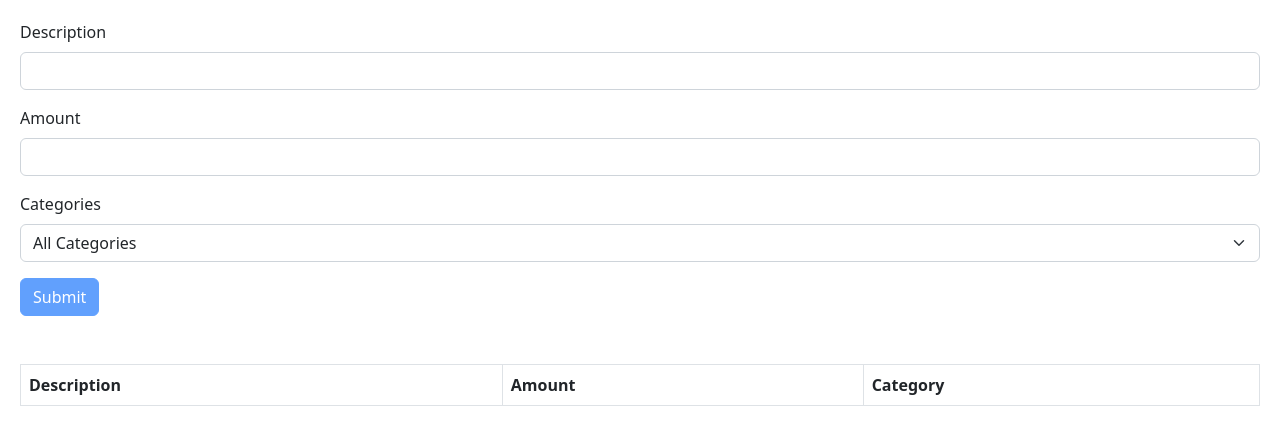
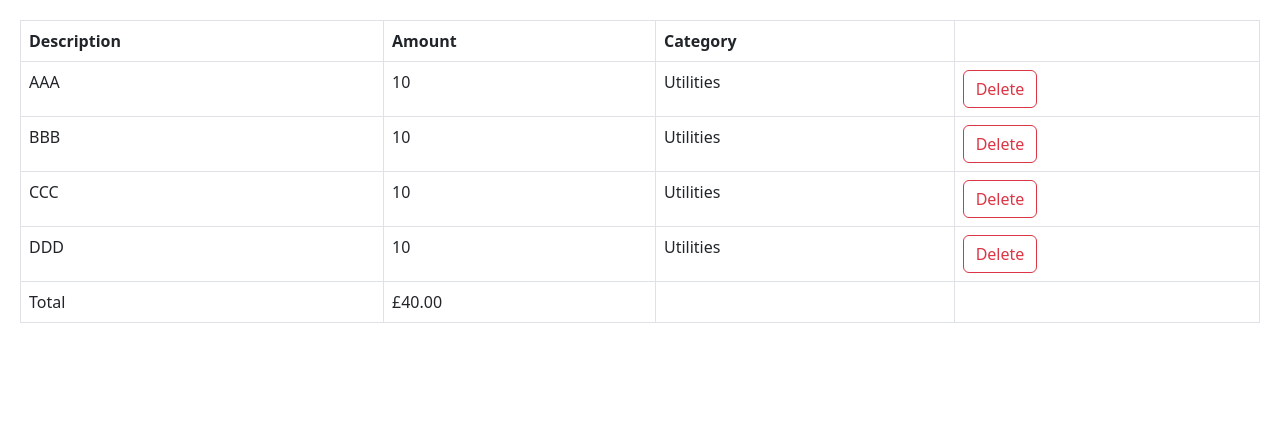
Before and after one commit to NaveenManjappa/react-playground, a React (Vite) app in the folder react-app/: page / in a window 1280 px wide. Shown: the top 434 px of the page. Built offline with nearby package versions, Linux system fonts and the light colour scheme.

Commit message:
react-app Expense tracker - build expense list component

```diff
--- a/react-app/src/App.tsx
+++ b/react-app/src/App.tsx
@@ -14,6 +14,7 @@
 import HookForm from "./components/HookForm";
 import ZodForm from "./components/ZodForm";
 import ExpenseTracker from "./components/ExpenseTracker";
+import ExpenseList from "./expense-tracker/components/ExpenseList";
 
 function App() {
   // const [alertVisible, setAlertVisibility] = useState(false);
@@ -53,6 +54,15 @@
       items:cart.items.map(item => item.id === 1 ? { ...item,quantity:item.quantity+1}:item)
     });
   }
+
+  const [expenses,setExpenses] =useState([
+    { id:1,description:'AAA',amount:10,category:'Utilities'},
+    { id:2,description:'BBB',amount:10,category:'Utilities'},
+    { id:3,description:'CCC',amount:10,category:'Utilities'},
+    { id:4,description:'DDD',amount:10,category:'Utilities'},
+  ]);
+
+
   return (
     <div>
       {/* {alertVisible && (
@@ -93,10 +103,11 @@
 
     <h2>Zod plus Hook form</h2>
     <ZodForm />
-    */}
+
 
     <ExpenseTracker />
-
+*/}
+  <ExpenseList expenses={expenses} onDelete={(id) => setExpenses(expenses.filter(e => e.id !== id))}/>
 
     </div>
   );
--- /dev/null
+++ b/react-app/src/expense-tracker/components/ExpenseList.tsx
@@ -0,0 +1,53 @@
+interface Expense {
+  id: number;
+  description: string;
+  amount: number;
+  category: string;
+}
+
+interface Props {
+  expenses: Expense[];
+  onDelete: (id: number) => void;
+}
+const ExpenseList = ({ expenses, onDelete }: Props) => {
+  if(expenses.length === 0) return null;
+  return (
+    <table className="table table-bordered">
+      <thead>
+        <tr>
+          <th>Description</th>
+          <th>Amount</th>
+          <th>Category</th>
+          <th></th>
+        </tr>
+      </thead>
+      <tbody>
+        {expenses.map((expense) => (
+          <tr key={expense.id}>
+            <td>{expense.description}</td>
+            <td>{expense.amount}</td>
+            <td>{expense.category}</td>
+            <td>
+              <button
+                className="btn btn-outline-danger"
+                onClick={() => onDelete(expense.id)}
+              >
+                Delete
+              </button>
+            </td>
+          </tr>
+        ))}
+      </tbody>
+      <tfoot>
+        <tr>
+          <td>Total</td>
+          <td>£{expenses.reduce((acc,expense) => expense.amount + acc,0).toFixed(2)}</td>
+          <td></td>
+          <td></td>
+        </tr>
+      </tfoot>
+    </table>
+  );
+};
+
+export default ExpenseList;
```
